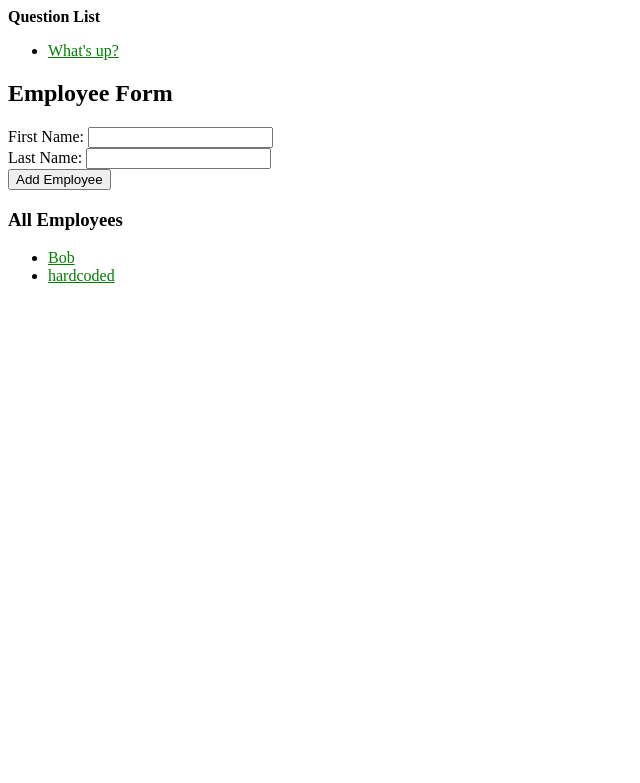
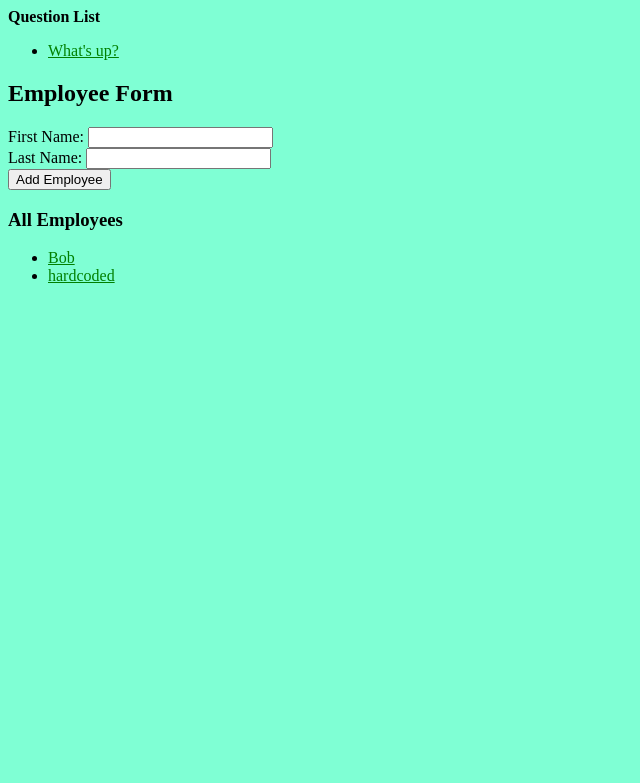
Before and after one commit to sph3765/mysite, a Django app: page / in a window 1280 px wide. Shown: the top 783 px of the page, without its empty margins (0-640 px from the left). Run offline with Django 3.2, Linux system fonts and the light colour scheme; data comes from the database, SQL or seed files in the repository.

Commit message:
added style

```diff
--- a/polls/static/polls/style.css
+++ b/polls/static/polls/style.css
@@ -1,4 +1,4 @@
-bdoy {
+body {
   background-color: aquamarine;
 }
 
```
